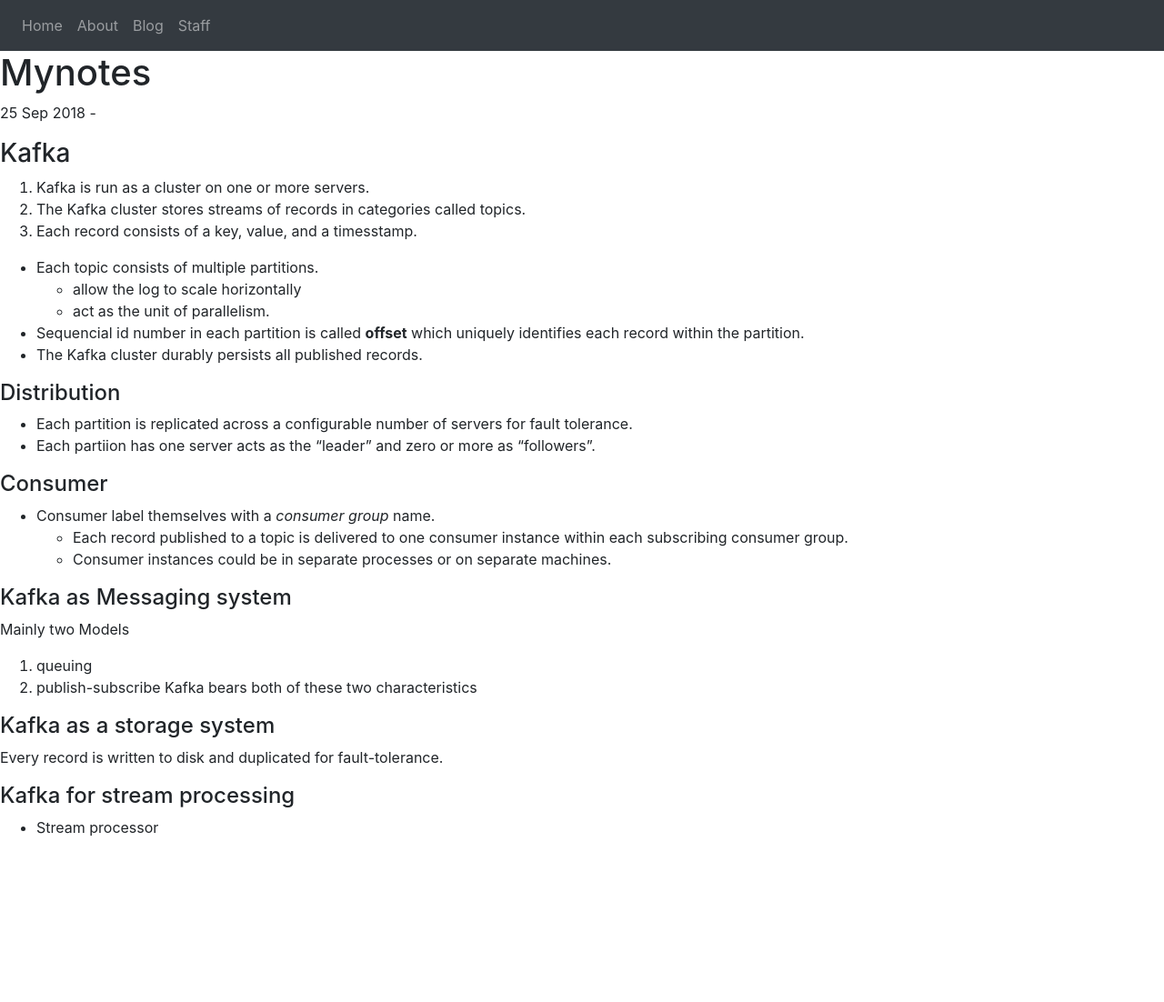
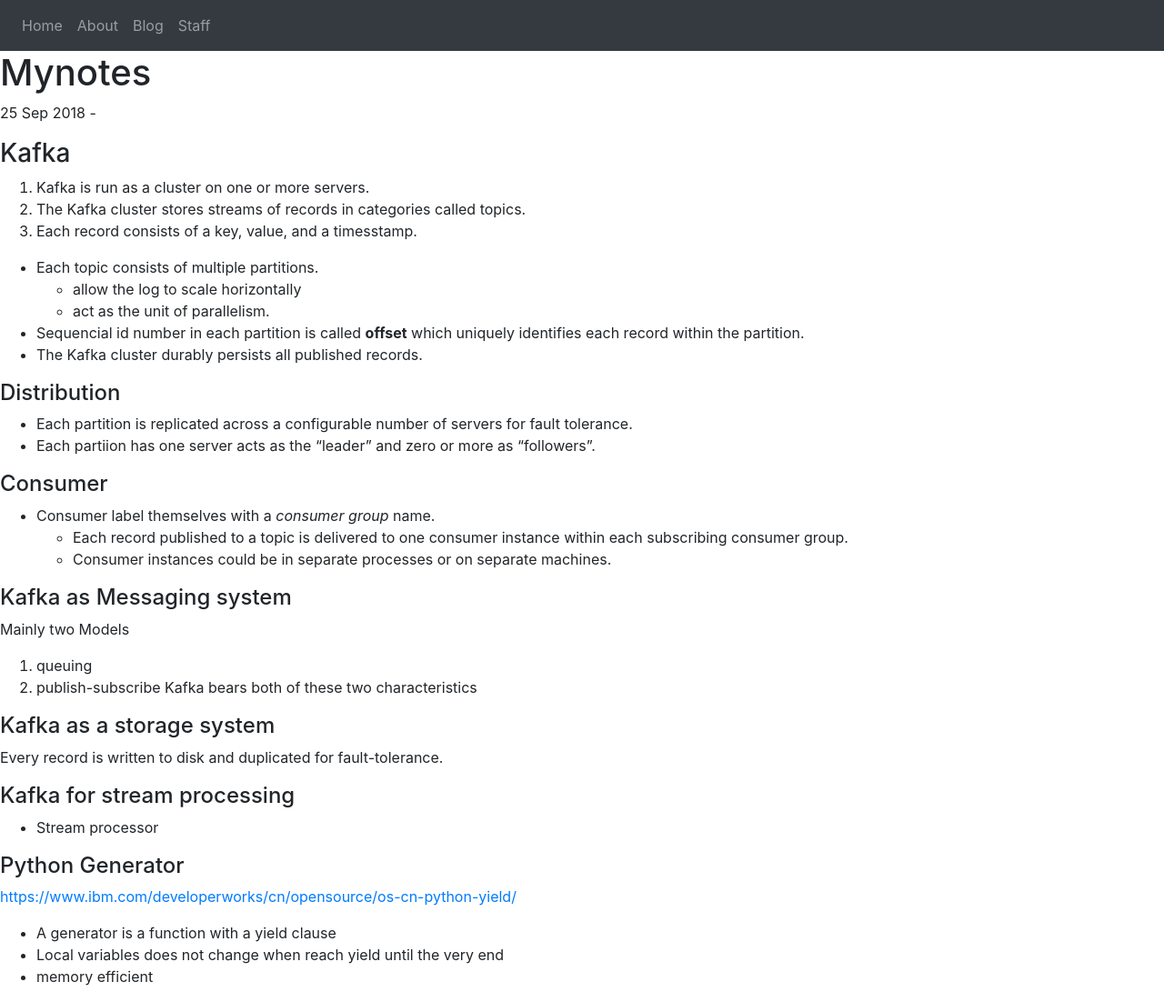
Before and after one commit to CamelShikai/CamelShikai.github.io, a Jekyll site: the page built from _posts/2018-09-25-MyNotes.md, in a window 1280 px wide. Shown: the whole page at 91% size. Built offline with Jekyll 4.4.1, drawn with Linux system fonts in a browser that asks for light colours; our own code applies the rules of GitHub Pages for plain Markdown files; before the commit the page ends 938 px from its top, so only the background shows below that.

Commit message:
python generator notes

```diff
--- a/_posts/2018-09-25-MyNotes.md
+++ b/_posts/2018-09-25-MyNotes.md
@@ -29,3 +29,9 @@
 
 #### Kafka for stream processing
 - Stream processor
+
+#### Python Generator
+[https://www.ibm.com/developerworks/cn/opensource/os-cn-python-yield/](https://www.ibm.com/developerworks/cn/opensource/os-cn-python-yield/)
+- A generator is a function with a yield clause
+- Local variables does not change when reach yield until the very end
+- memory efficient
```
Also changed, not shown: 1 other file.
